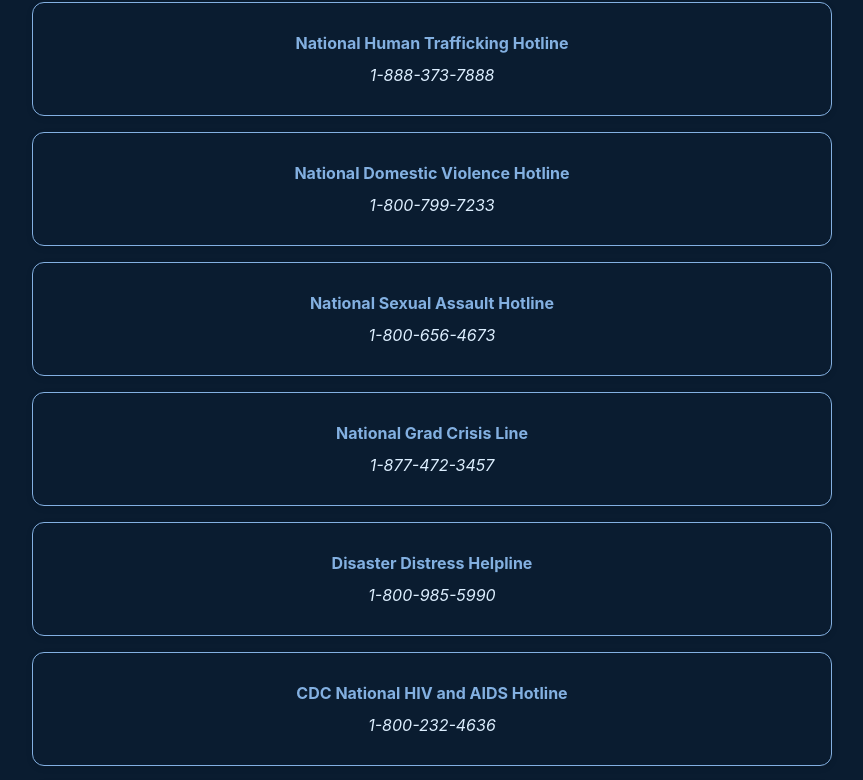
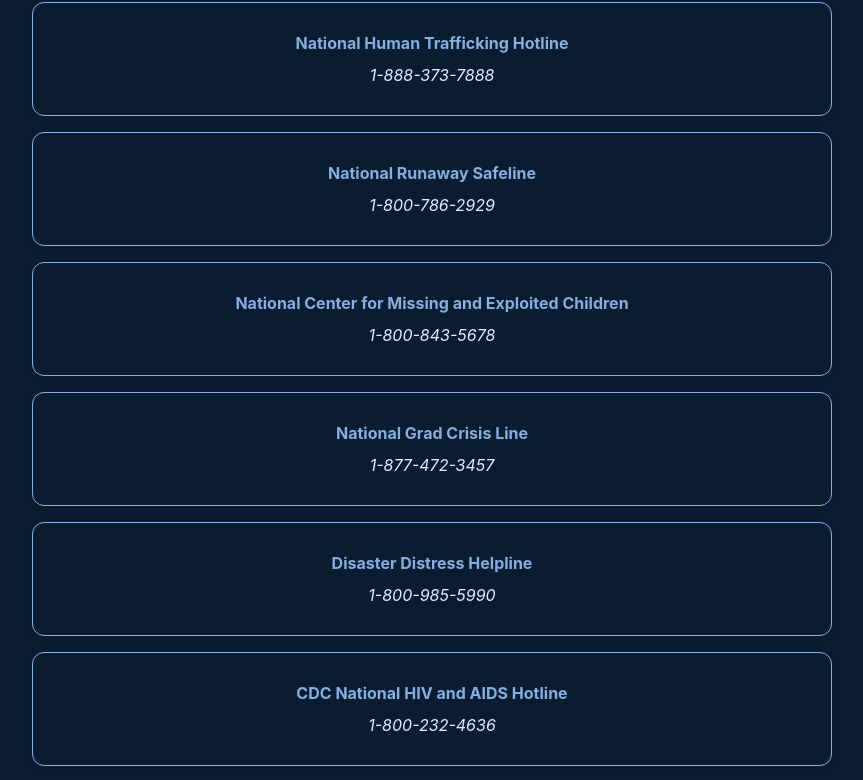
Before and after one commit to anyakapila/MentalHealthResources, a Vue app: page /hotlines in a window 1280 px wide. Shown: the part 870-1650 px from the top of the page, without its empty margins (208-1071 px from the left). Built offline with nearby package versions, Linux system fonts and the light colour scheme.

Commit message:
hotline urls

```diff
--- a/src/assets/base.css
+++ b/src/assets/base.css
@@ -234,13 +234,13 @@
   outline: none;
 }
 
-ul a {
+div a {
   color: var(--color-text);
   text-decoration: none;
   transition: color 0.3s;
 }
 
-ul a:visited {
+div a:visited {
   color: var(--color-text);
 }
 
--- a/src/assets/page_hotlines/hotlines.json
+++ b/src/assets/page_hotlines/hotlines.json
@@ -6,6 +6,7 @@
       "id": "1",
       "title": "National Crisis and Suicide Lifeline",
       "number": "988",
+      "url": "https://988lifeline.org/",
       "categories": [
         1
       ]
@@ -14,6 +15,7 @@
      "id": "2",
       "title": "Crisis Text Line",
       "number": "Text \"HOME\" to 741741",
+      "url": "https://www.crisistextline.org/",
       "categories": [
         1
       ]
@@ -22,6 +24,7 @@
      "id": "3",
       "title": "National Domestic Violence Hotline",
       "number": "1-800-799-7233",
+      "url": "https://www.thehotline.org/",
       "categories": [
         6
       ]
@@ -30,6 +33,7 @@
      "id": "4",
      "title": "National Sexual Assault Hotline",
      "number": "1-800-656-4673",
+     "url": "https://www.rainn.org/",
      "categories": [
         2
      ]
@@ -38,30 +42,34 @@
         "id": "5",
         "title": "National Human Trafficking Hotline",
         "number": "1-888-373-7888",
+        "url": "https://humantraffickinghotline.org/",
         "categories": [
           7
         ]
     },
     {
         "id": "6",
-        "title": "National Domestic Violence Hotline",
-        "number": "1-800-799-7233",
+        "title": "National Runaway Safeline",
+        "number": "1-800-786-2929",
+        "url": "https://www.1800runaway.org/",
         "categories": [
-          6
+          3
         ]
     },
     {
         "id": "7",
-        "title": "National Sexual Assault Hotline",
-        "number": "1-800-656-4673",
+        "title": "National Center for Missing and Exploited Children",
+        "number": "1-800-843-5678",
+        "url": "https://www.missingkids.org/",
         "categories": [
-          2
+            3
         ]
     },
     {
         "id": "8",
         "title": "National Grad Crisis Line",
         "number": "1-877-472-3457",
+        "url": "https://www.gradcrisisline.org/",
         "categories": [
             3
         ]
@@ -70,6 +78,7 @@
         "id": "9",
         "title": "Disaster Distress Helpline",
         "number": "1-800-985-5990",
+        "url": "https://www.samhsa.gov/find-help/disaster-distress-helpline",
         "categories": [
             4
         ]
@@ -86,6 +95,7 @@
         "id": "11",
         "title": "Childhelp National Child Abuse Hotline",
         "number": "1-800-422-4453",
+        "url": "https://www.childhelphotline.org/",
         "categories": [
             3
         ]
@@ -94,6 +104,7 @@
         "id": "12",
         "title": "Substance Abuse and Mental Health Services Administration National Helpline",
         "number": "1-800-662-4357",
+        "url": "https://www.samhsa.gov/find-help/national-helpline",
         "categories": [
             5
         ]
--- a/src/views/Articles.vue
+++ b/src/views/Articles.vue
@@ -28,7 +28,7 @@
    </select>
   </div>
 
-   <ul class="filtered-list">
+   <div class="filtered-list">
     <li
       class="card"
       v-for="article in filteredArticles"
@@ -37,7 +37,7 @@
       <strong>{{ article.title }}</strong></a><br />
       <em>{{ article.source }}</em><br />
     </li>
-    </ul>
+    </div>
   </main>
 </template>
 
--- a/src/views/Hotlines.vue
+++ b/src/views/Hotlines.vue
@@ -28,15 +28,23 @@
    </select>
   </div>
 
-   <ul class="filtered-list">
+   <div class="filtered-list">
     <li
       class="card"
       v-for="hotline in filteredHotlines"
-      :key="hotline.title">
-      <strong>{{ hotline.title }}</strong><br />
+      :key="hotline.id">
+
+      <div v-if="hotline.url">
+        <a :href="hotline.url" target="_blank">
+        <strong>{{ hotline.title }}</strong></a><br />
+      </div>
+      <div v-else>
+        <strong>{{ hotline.title }}</strong><br />
+      </div>
+
       <em>{{ hotline.number }}</em><br />
     </li>
-    </ul>
+    </div>
 
   </main>
 </template>
@@ -64,4 +72,8 @@
 hr {
   margin: 1rem 0;
 }
+a:hover strong {
+  color: var(--color-bigheading);
+  transition: color 0.2s ease;
+}
 </style>
```
